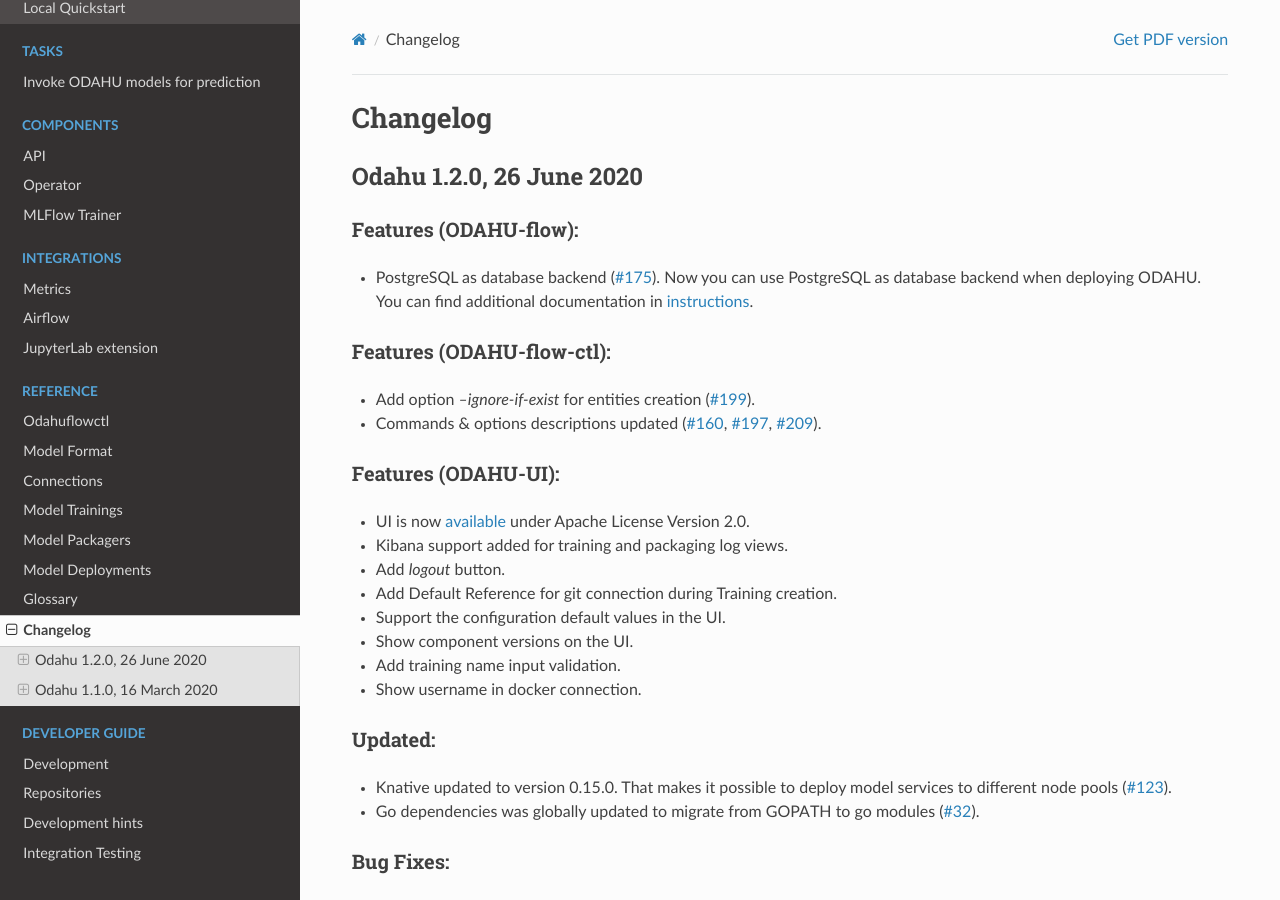
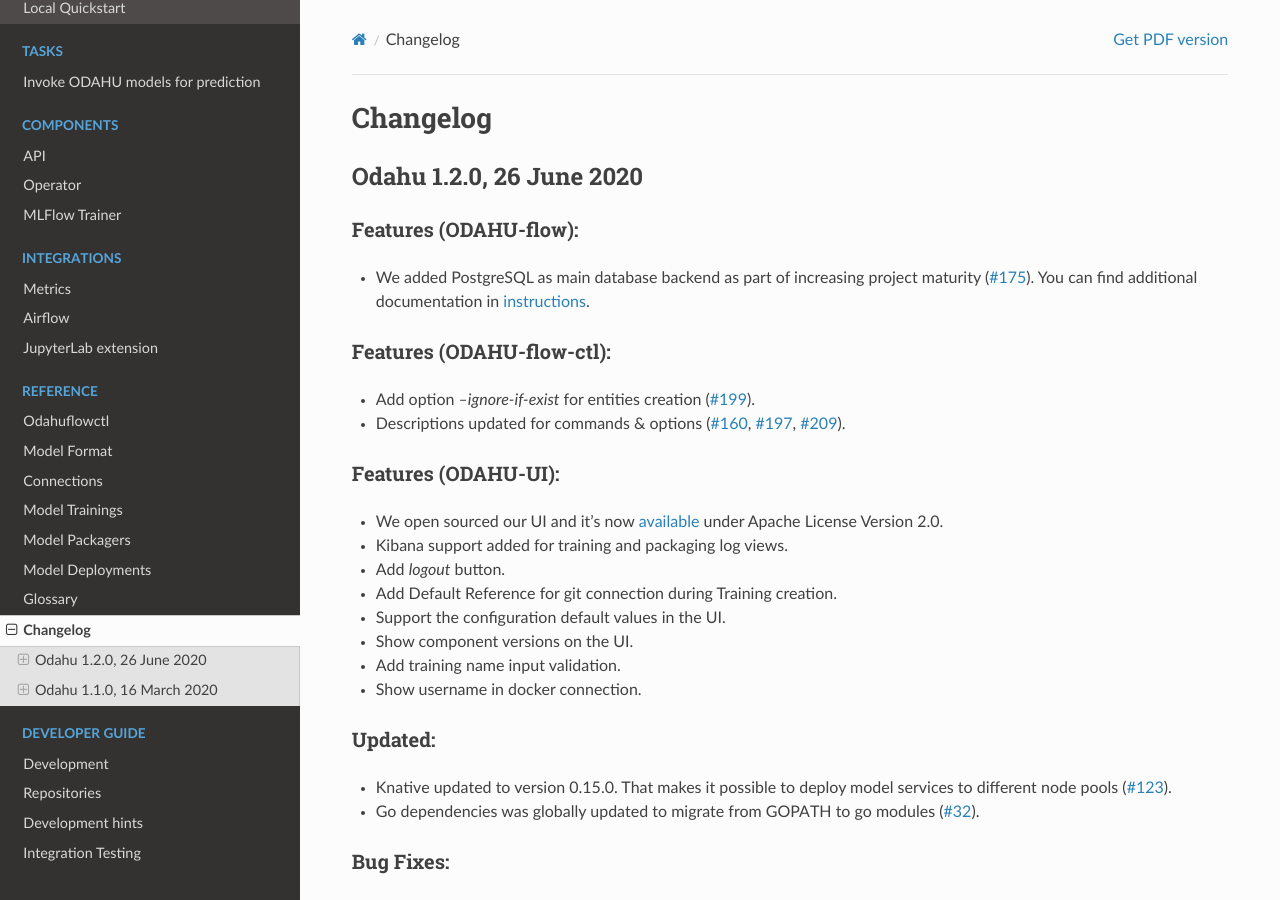
Before and after one commit to odahu/odahu-docs, a Sphinx documentation site: the page built from source/ref_changelog.rst, in a window 1280 px wide and 900 px high. Built offline with Sphinx 7.4.7 and the Read the Docs theme 2.0.0, drawn with Linux system fonts in a browser that asks for light colours; formulas are drawn with MathJax 3.

Commit message:
update some descriptions

```diff
--- a/source/ref_changelog.rst
+++ b/source/ref_changelog.rst
@@ -7,18 +7,18 @@
 Features (ODAHU-flow):
 """"""""""""
 
-- PostgreSQL as database backend (`#175 <https://github.com/odahu/odahu-flow/issues/175>`_). Now you can use PostgreSQL as database backend when deploying ODAHU. You can find additional documentation in :ref:`instructions <tutorials_installation:Install base Kubernetes services>`.
+- We added PostgreSQL as main database backend as part of increasing project maturity (`#175 <https://github.com/odahu/odahu-flow/issues/175>`_). You can find additional documentation in :ref:`instructions <tutorials_installation:Install base Kubernetes services>`.
 
 Features (ODAHU-flow-ctl):
 """"""""""""
 
 - Add option `--ignore-if-exist` for entities creation (`#199 <https://github.com/odahu/odahu-flow/issues/199>`_).
-- Commands & options descriptions updated (`#160 <https://github.com/odahu/odahu-flow/issues/160>`_, `#197 <https://github.com/odahu/odahu-flow/issues/197>`_, `#209 <https://github.com/odahu/odahu-flow/issues/209>`_).
+- Descriptions updated for commands & options (`#160 <https://github.com/odahu/odahu-flow/issues/160>`_, `#197 <https://github.com/odahu/odahu-flow/issues/197>`_, `#209 <https://github.com/odahu/odahu-flow/issues/209>`_).
 
 Features (ODAHU-UI):
 """"""""""""
 
-- UI is now `available <https://github.com/odahu/odahu-ui/>`_ under Apache License Version 2.0.
+- We open sourced our UI and it's now `available <https://github.com/odahu/odahu-ui/>`_ under Apache License Version 2.0.
 - Kibana support added for training and packaging log views.
 - Add `logout` button.
 - Add Default Reference for git connection during Training creation.
```
